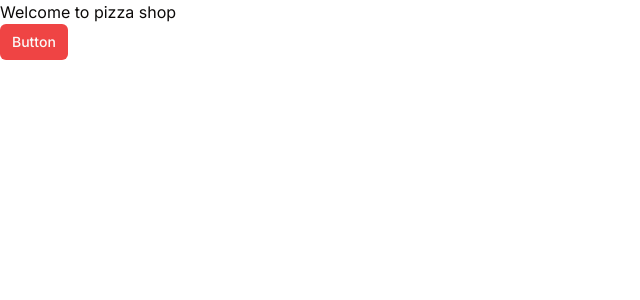
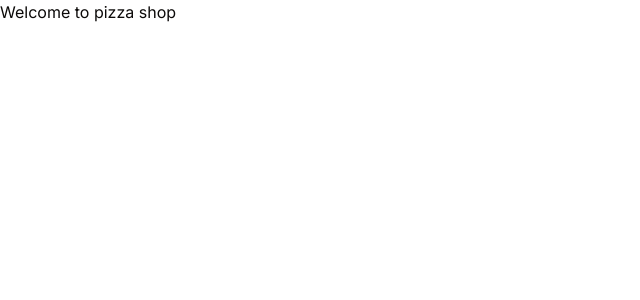
Before and after one commit to avnshsingh/pizza-landing-page, a Next.js app: page / in a window 1280 px wide. Shown: the top 300 px of the page, without its empty margins (0-640 px from the left). Built offline with nearby package versions, Linux system fonts and the light colour scheme.

Commit message:
some code cleanup

```diff
--- a/src/app/page.tsx
+++ b/src/app/page.tsx
@@ -4,9 +4,6 @@ export default function Home() {
   return (
     <main className="">
       <h1>Welcome to pizza shop</h1>
-      <Button variant="destructive" size={"sm"}>
-        Button
-      </Button>
     </main>
   );
 }
```
